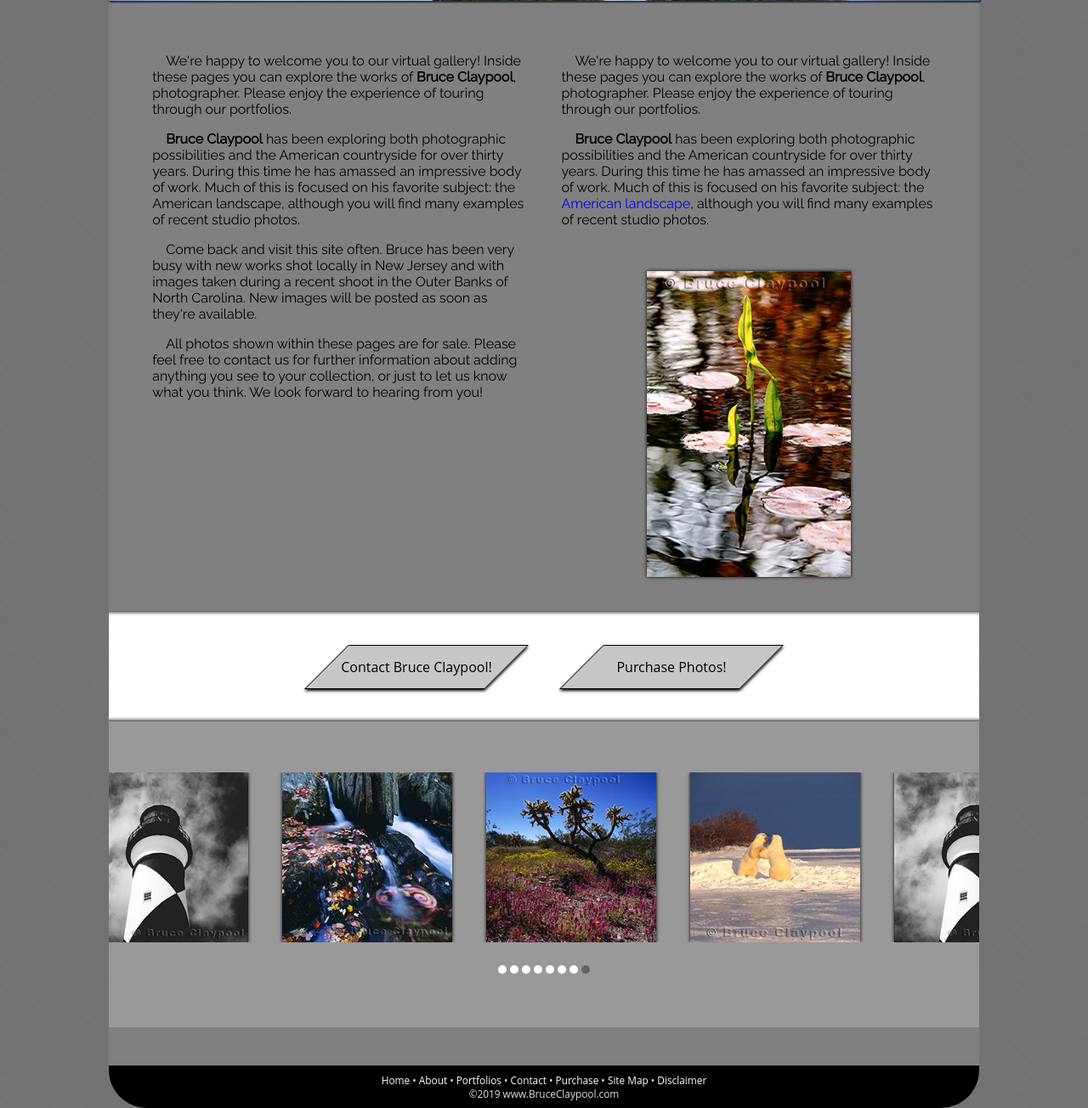
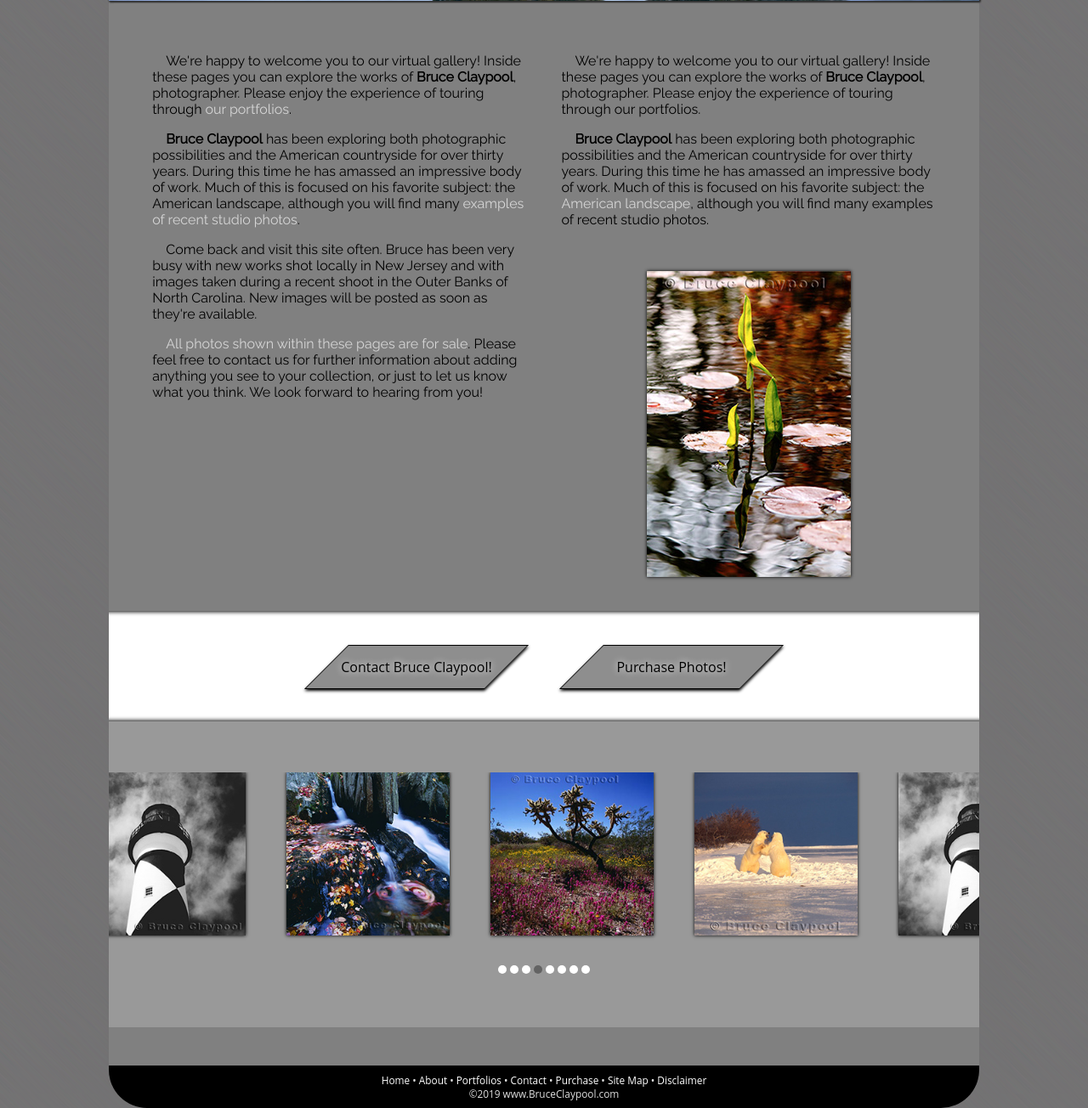
Before and after one commit to G-Wizz/bruceclaypool-website, a PHP site: page / in a window 1280 px wide. Shown: the part 509-1813 px from the top of the page at 85% size. Run offline with PHP 8.4, Linux system fonts and the light colour scheme.

Commit message:
styled call-to-action and internal links

```diff
--- a/about-photography-landscapes-scenery.php
+++ b/about-photography-landscapes-scenery.php
@@ -25,9 +25,9 @@ $active_page = "about"; // Set active page for menus
      <section>
       <div class="page-content">
         <div id='left-column'>
-          <p>For more than 25 years <span class='standoutWords'>Bruce Claypool</span> has been exploring the American landscape camera in hand bringing back an immense body of work. Vivid colors, from the deserts of the southwest to the rocky coast of Maine, have been his theme and his passion.</p>
+          <p>For more than 25 years <span class='standoutWords'>Bruce Claypool</span> has been <span class='internal-links-style'>exploring the American landscape</span> camera in hand bringing back an immense body of work. Vivid colors, from the deserts of the southwest to the rocky coast of Maine, have been his theme and his passion.</p>
 
-          <p>At the same time another exploration has been taking place in the studio. This one involves extreme close ups of flowers and other natural objects.</p>
+          <p>At the same time another exploration has been taking place in the studio. This one involves <span class='internal-links-style'>extreme close ups of flowers and other natural objects</span>.</p>
 
           <p>But several things remain constant - purity of color and the beauty of nature. These are subjects that can take a life time to explore. And within these pages we hope to show you some of Bruce's thoughts on these ideas.</p>
         </div>
--- a/includes/carousel.php
+++ b/includes/carousel.php
@@ -15,7 +15,7 @@ $(function() {
    auto: {
      items: 1,
      easing: 'linear',
-     duration: 1250,
+     duration: 3000,
      timeoutDuration: 0
    },
    pagination: {
--- a/index.php
+++ b/index.php
@@ -36,20 +36,20 @@ $active_page = "home"; // Set active page for menus
     <section>
 
       <div id='left-column'>
-        <p>We're happy to welcome you to our virtual gallery! Inside these pages you can explore the works of <span class='standoutWords'>Bruce Claypool</span>, photographer. Please enjoy the experience of touring through our portfolios.</p>
+        <p>We're happy to welcome you to our virtual gallery! Inside these pages you can explore the works of <span class='standoutWords'>Bruce Claypool</span>, photographer. Please enjoy the experience of touring through <a href='lightbox-photography-portfolio.php'><span class='internal-links-style'>our portfolios</span></a>.</p>
 
-        <p><span class='standoutWords'>Bruce Claypool</span> has been exploring both photographic possibilities and the American countryside for over thirty years. During this time he has amassed an impressive body of work. Much of this is focused on his favorite subject: the American landscape, although you will find many examples of recent studio photos.</p>
+        <p><span class='standoutWords'>Bruce Claypool</span> has been exploring both photographic possibilities and the American countryside for over thirty years. During this time he has amassed an impressive body of work. Much of this is focused on his favorite subject: the American landscape, although you will find many <span class='internal-links-style'>examples of recent studio photos</span>.</p>
 
         <p>Come back and visit this site often. Bruce has been very busy with new works shot locally in New Jersey and with images taken during a recent shoot in the Outer Banks of North Carolina. New images will be posted as soon as they're available.</p>
 
-        <p>All photos shown within these pages are for sale. Please feel free to contact us for further information about adding anything you see to your collection, or just to let us know what you think. We look forward to hearing from you!</p>
+        <p><a href='purchase-photos.php'><span class='internal-links-style'>All photos shown within these pages are for sale</span></a>. Please feel free to contact us for further information about adding anything you see to your collection, or just to let us know what you think. We look forward to hearing from you!</p>
       </div>
     </section>
       <!-- // // -->
       <section>
       <div id='right-column'>
         <div ><p>We're happy to welcome you to our virtual gallery! Inside these pages you can explore the works of <span class='standoutWords'>Bruce Claypool</span>, photographer. Please enjoy the experience of touring through our portfolios.</p>
-        <p><span class='standoutWords'>Bruce Claypool</span> has been exploring both photographic possibilities and the American countryside for over thirty years. During this time he has amassed an impressive body of work. Much of this is focused on his favorite subject: the <a href='lightbox-photography-portfolio.php'>American landscape</a>, although you will find many examples of recent studio photos.</p>
+        <p><span class='standoutWords'>Bruce Claypool</span> has been exploring both photographic possibilities and the American countryside for over thirty years. During this time he has amassed an impressive body of work. Much of this is focused on his favorite subject: the <a href='lightbox-photography-portfolio.php'><span class='internal-links-style'>American landscape</span></a>, although you will find many examples of recent studio photos.</p>
         </div>
         <div style="padding-top: 35px;">
           <img src="images/home/misc007-home-side.jpg" max-width="240" height="360" class="imageShadow" alt=""/>
--- a/styles/nav.css
+++ b/styles/nav.css
@@ -297,14 +297,22 @@ h4 {
   border: 1px solid black;
   text-align: center;
   color: black;
-  background-color: rgb(199, 199, 199);
+  background-color: rgb(142, 142, 142);
+  text-shadow: 0 0 8px white;
   transform: skewX(-45deg);
   cursor: pointer;
+  transition-duration: 1s;
 }
 
 .text-reverse {
   text-align: center;
+  transition-duration: 1s;
   transform: skewX(45deg);
+}
+.text-reverse:hover {
+  color: white;
+  transform: skewX(-45deg);
+
 }
 
 #contact-bruce:hover {
@@ -312,7 +320,8 @@ h4 {
   color: white;
   text-shadow: 0 0 10px white;
   transform: translateY(2px);
-  transform: skewX(-45deg);
+  /* transform: skewX(-45deg); */
+  transform: skewX(45deg);
 }
 
 #purchase-bruce {
@@ -323,9 +332,11 @@ h4 {
   border: 1px solid black;
   text-align: center;
   color: black;
-  background-color: rgb(199, 199, 199);
+  background-color: rgb(142, 142, 142);
+  text-shadow: 0 0 8px white;
   transform: skewX(-45deg);
   cursor: pointer;
+  transition-duration: 1s;
 }
 
 #purchase-bruce:hover {
@@ -333,7 +344,8 @@ h4 {
   color: white;
   text-shadow: 0 0 10px white;
   transform: translateY(2px);
-  transform: skewX(-45deg);
+  /* transform: skewX(-45deg); */
+  transform: skewX(45deg);
 }
 
 .buttonShadow {
@@ -341,6 +353,18 @@ h4 {
 }
 
 /* -------- END CALL TO ACTION STYLES ---------- */
+
+/* internal links styling */
+.internal-links-style {
+  text-decoration: none;
+  color: #D5D5D5;
+  font-weight: 500;
+  cursor: pointer;
+}
+
+.internal-links-style:hover {
+  text-shadow: 0 0 2px #ECECEC;
+}
 
 /* ****** IMAGE SLIDER AT BOTTOM OF PAGE ****** */
 #showPhotobox {
@@ -856,7 +880,6 @@ fieldset {
 /* **************** CAROUSEL AT BOTTOM OF PAGE ******************** */
 #wrapper {
   background-color: #999999;
-  /* border-top: 1px solid #ccc; */
   padding-top: 60px;
   width: 100%;
   height: 300px;
@@ -877,7 +900,7 @@ fieldset {
 }
 #carousel div img {
   border: none;
-  width: 100%;
+  width: 96%;
   height: auto;
 }
 #carousel div span {
@@ -919,6 +942,10 @@ fieldset {
 }
 
 /* ---------------------------------------------------------------- */
+
+h3 {
+  padding-top: 10px;
+}
 
 @-webkit-keyframes shine {
   from {
```
